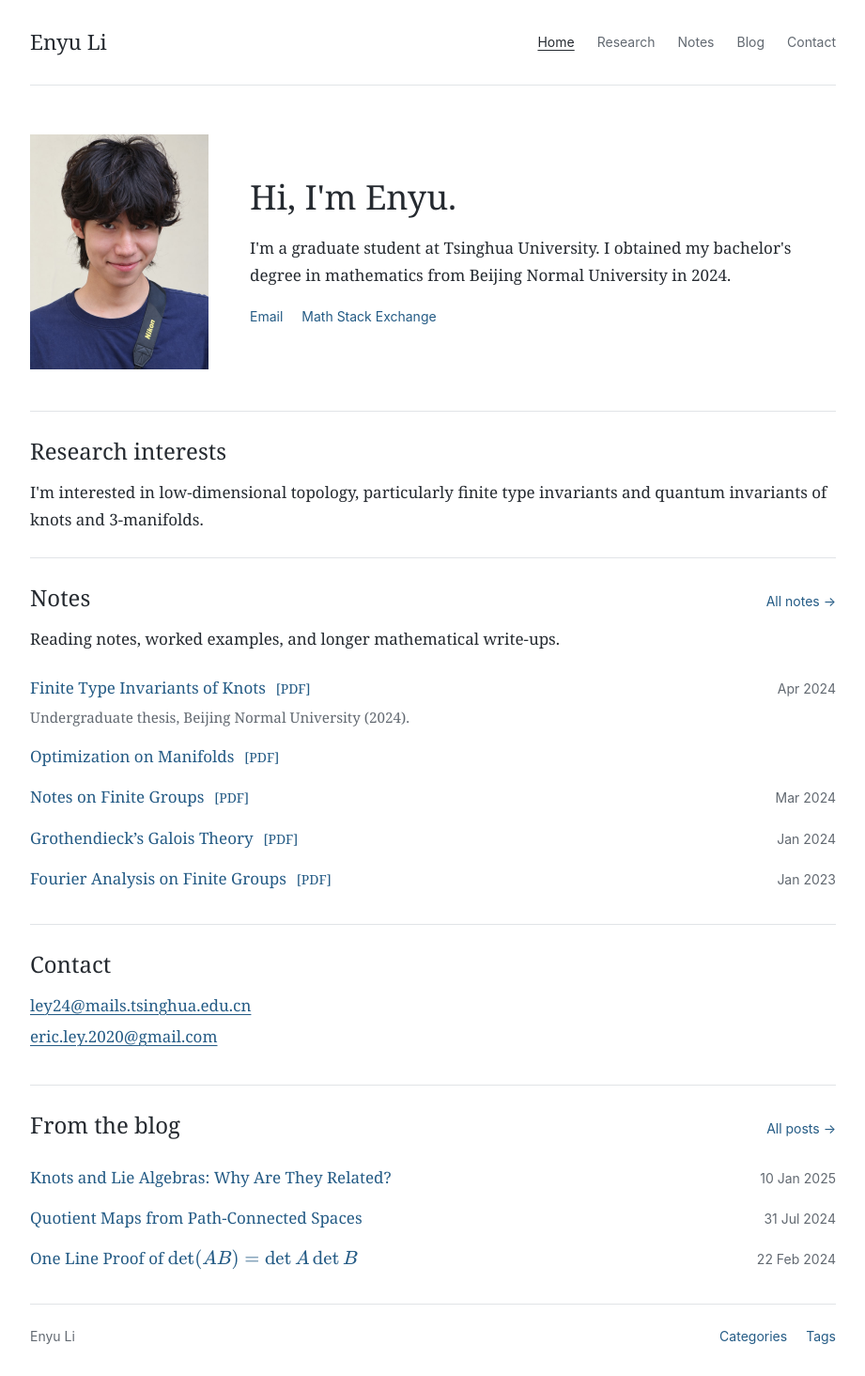
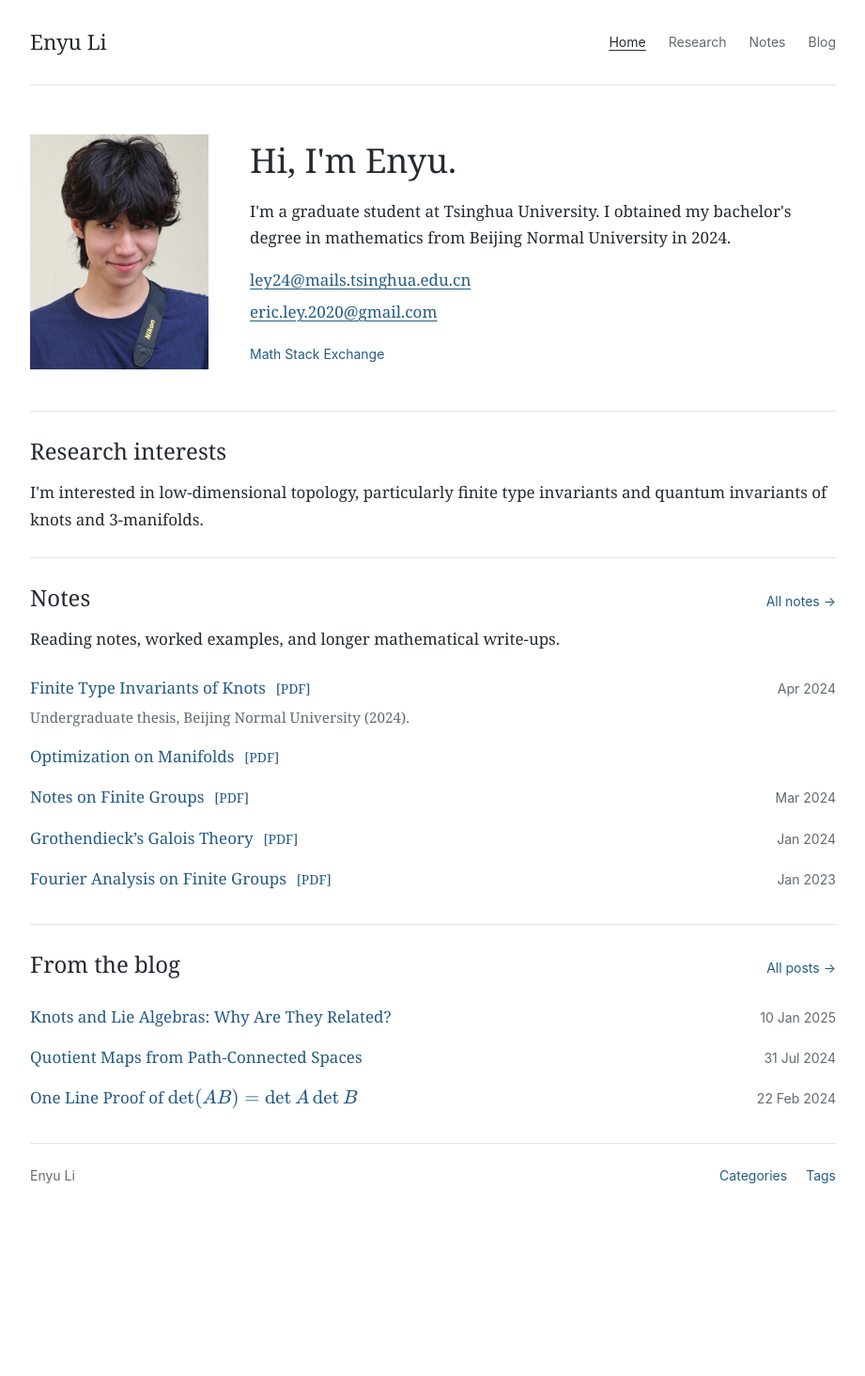
Before and after one commit to Enyu2023/Enyu2023.github.io, a Jekyll site: the page built from index.md, in a window 1280 px wide. Shown: the whole page at 94% size, without its empty margins (179-1100 px from the left). Built offline with Jekyll 4.4.1, drawn with Linux system fonts in a browser that asks for light colours; formulas are drawn with MathJax 3; after the commit the page ends 1293 px from its top, so only the background shows below that.

Commit message:
Move email addresses into homepage introduction

```diff
--- a/_layouts/academic.html
+++ b/_layouts/academic.html
@@ -23,7 +23,6 @@
         <a href="{{ '/#research' | relative_url }}">Research</a>
         <a href="{{ '/notes/' | relative_url }}"{% if page.url contains '/notes/' %} aria-current="{% if page.url == '/notes/' %}page{% else %}true{% endif %}"{% endif %}>Notes</a>
         <a href="{{ '/blog' | relative_url }}"{% if page.layout == 'blog' or page.layout == 'post' %} aria-current="{% if page.layout == 'blog' %}page{% else %}true{% endif %}"{% endif %}>Blog</a>
-        <a href="{{ '/#contact' | relative_url }}">Contact</a>
       </nav>
     </header>
     <main id="main-content">
--- a/_layouts/home.html
+++ b/_layouts/home.html
@@ -15,8 +15,11 @@ layout: academic
   <div class="profile-introduction">
     <h1 id="intro-heading">Hi, I'm {{ profile.name | escape }}.</h1>
     <p>{{ profile.introduction | escape }}</p>
+    <ul class="contact-links" id="contact" aria-label="Email addresses">
+      <li><a href="mailto:{{ site.email | escape }}">{{ site.email | escape }}</a></li>
+      {% if site.personal-email %}<li><a href="mailto:{{ site.personal-email | escape }}">{{ site.personal-email | escape }}</a></li>{% endif %}
+    </ul>
     <ul class="inline-links" aria-label="Profile links">
-      <li><a href="mailto:{{ site.email | escape }}">Email</a></li>
       {% if site.math_stackexchange_url %}<li><a href="{{ site.math_stackexchange_url | escape }}">Math Stack Exchange</a></li>{% endif %}
       {% if site.zhihu_username %}<li><a href="https://www.zhihu.com/people/{{ site.zhihu_username | escape }}">Zhihu</a></li>{% endif %}
     </ul>
@@ -57,14 +60,6 @@ layout: academic
   {% endif %}
 </section>
 
-<section class="home-section contact-section" id="contact" aria-labelledby="contact-heading">
-  <h2 id="contact-heading">Contact</h2>
-  <ul class="contact-links">
-    <li><a href="mailto:{{ site.email | escape }}">{{ site.email | escape }}</a></li>
-    {% if site.personal-email %}<li><a href="mailto:{{ site.personal-email | escape }}">{{ site.personal-email | escape }}</a></li>{% endif %}
-  </ul>
-</section>
-
 <section class="home-section" aria-labelledby="blog-heading">
   <div class="section-heading">
     <h2 id="blog-heading">From the blog</h2>
--- a/assets/css/academic.css
+++ b/assets/css/academic.css
@@ -55,7 +55,6 @@ p { margin: 0 0 1rem; }
 .note-download { font-size: .875rem; margin-left: .4rem; white-space: nowrap; }
 time { color: var(--muted); white-space: nowrap; }
 .muted { color: var(--muted); font-size: .95rem; }
-.contact-section { padding-bottom: 36px; }
 .contact-links { list-style: none; padding: 0; margin: 0; }
 .contact-links li + li { margin-top: .3rem; }
 .site-footer { display: flex; flex-wrap: wrap; align-items: baseline; justify-content: space-between; gap: 20px; padding: 22px 0 30px; border-top: 1px solid var(--rule); color: var(--muted); }
```
